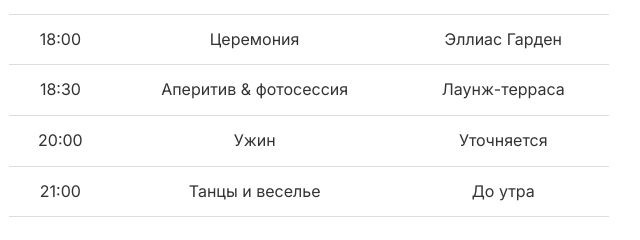
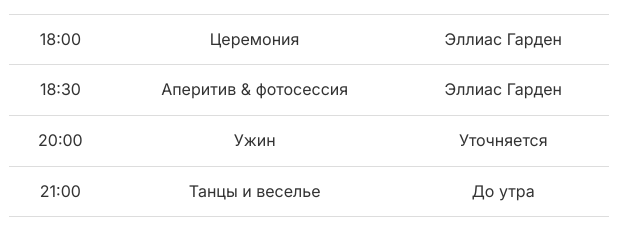
Before and after one commit to CyrilVDT/weddingSite, a plain HTML site: page index.html in a window 1280 px wide. Shown: the part 1938-2178 px from the top of the page, 331-971 px from the left. Drawn offline with Linux system fonts and the light colour scheme.

Commit message:
upd progr

```diff
--- a/index.html
+++ b/index.html
@@ -119,7 +119,7 @@
         <tbody>
           <tr><td>15:00</td><td>Наша фотосессия</td><td>На белых скалах</td></tr>
           <tr><td>18:00</td><td>Церемония</td><td>Эллиас Гарден</td></tr>
-          <tr><td>18:30</td><td>Аперитив & фотосессия</td><td>Лаунж-терраса</td></tr>
+          <tr><td>18:30</td><td>Аперитив & фотосессия</td><td>Эллиас Гарден</td></tr>
           <tr><td>20:00</td><td>Ужин</td><td>Уточняется</td></tr>
           <tr><td>21:00</td><td>Танцы и веселье</td><td>До утра</td></tr>
         </tbody>
```
